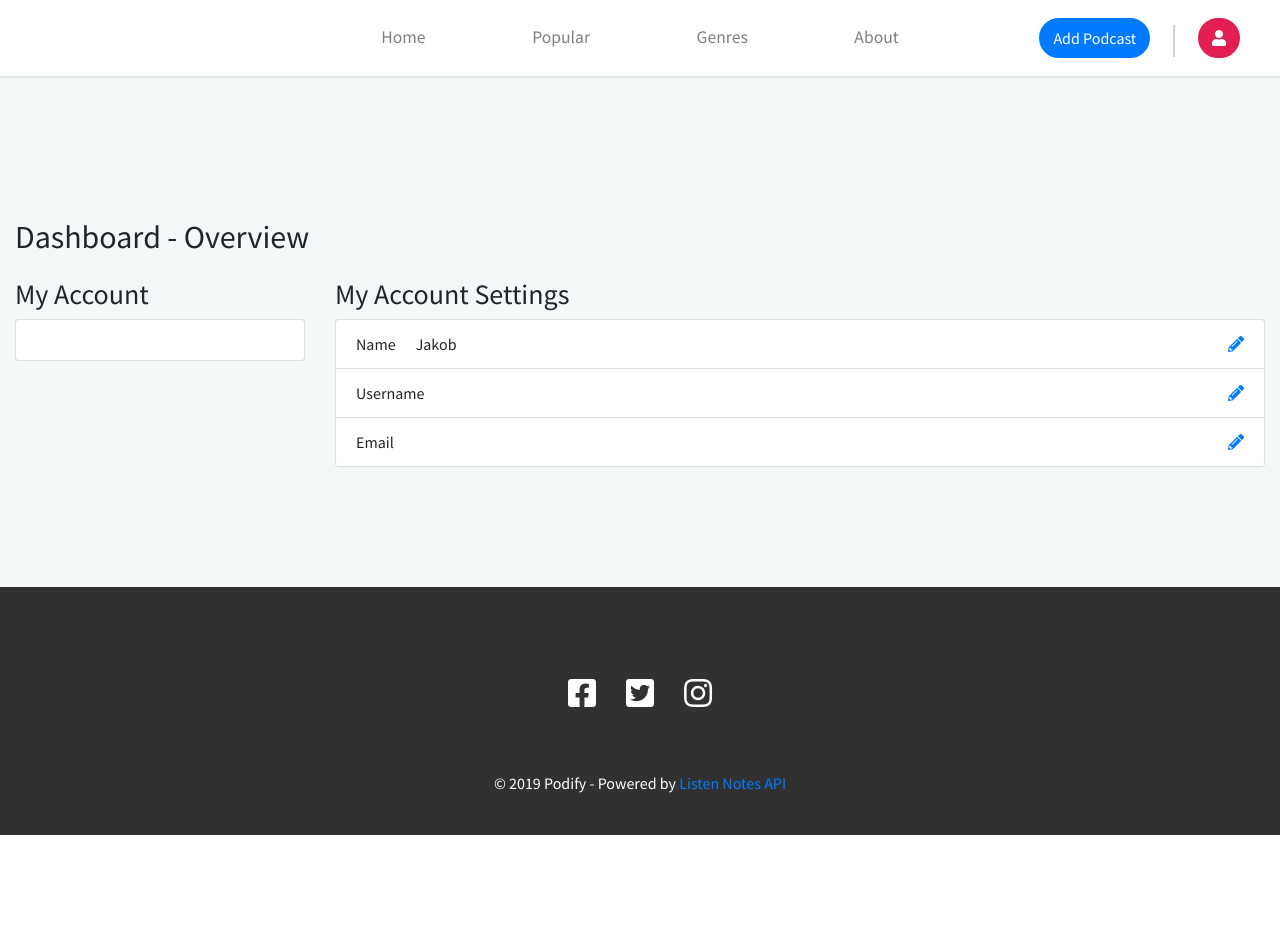
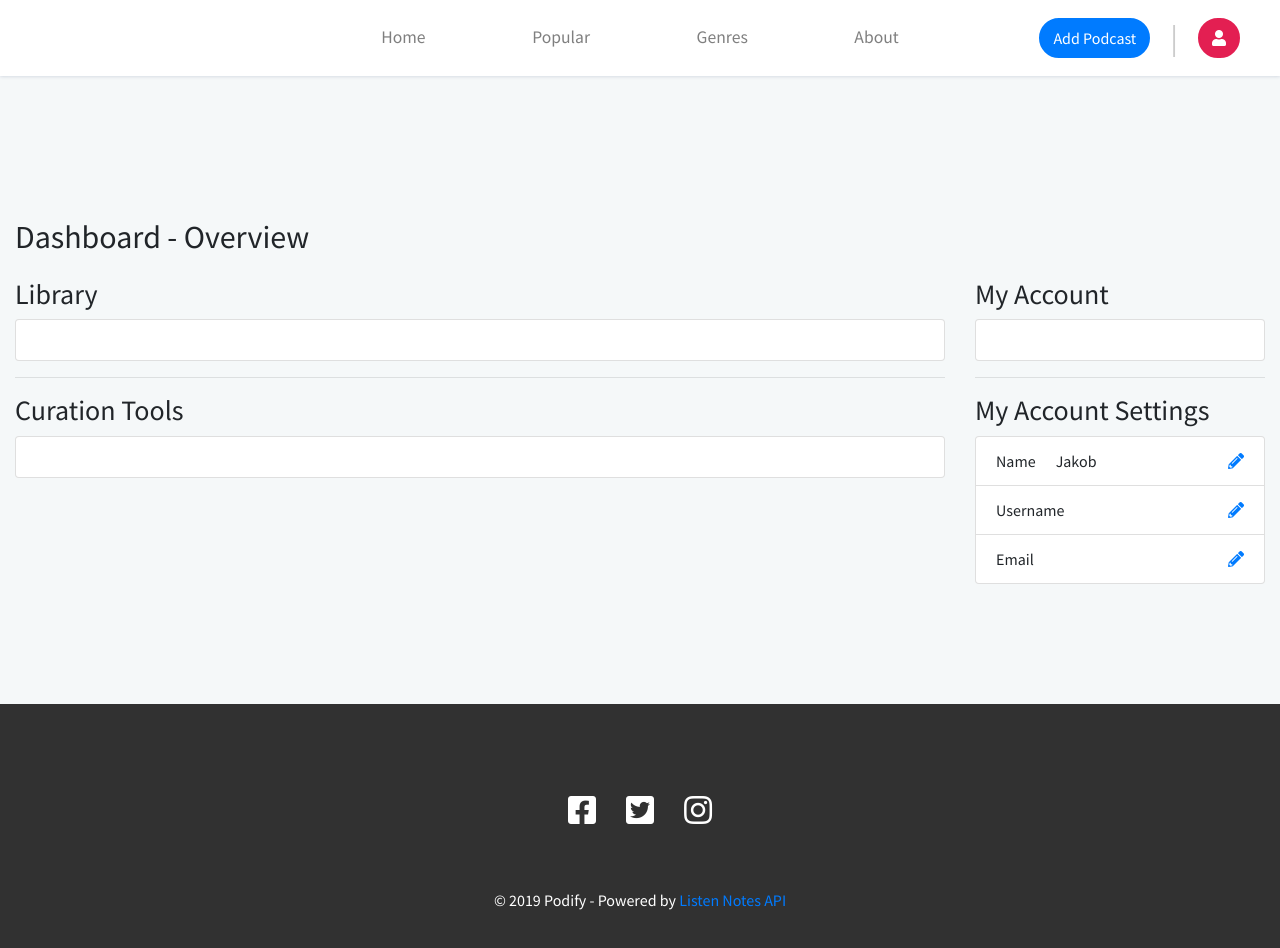
Before and after one commit to Jabser/Podify, a React (Create React App) app: page /dashboard in a window 1280 px wide. Shown: the top 948 px of the page. Before the commit the page ends 835 px from the top, so only its background shows below. Built offline with nearby package versions, Linux system fonts and the light colour scheme.

Commit message:
Dashboard - New cards

```diff
--- a/src/views/dashboard/Overview.js
+++ b/src/views/dashboard/Overview.js
@@ -8,6 +8,27 @@ class Overview extends Component {
         <div className="container-fluid">
           <h1>Dashboard - Overview</h1>
           <div className="row">
+            <div className="col-9">
+              <h3>Library</h3>
+              <div className="card">
+                <div className="card-body">
+
+                </div>
+              </div>
+
+
+
+              <hr/>
+
+
+
+              <h3>Curation Tools</h3>
+              <div className="card">
+                <div className="card-body">
+
+                </div>
+              </div>
+            </div>
             <div className="col-3">
               <h3>My Account</h3>
               <div className="card">
@@ -15,8 +36,14 @@ class Overview extends Component {
 
                 </div>
               </div>
-            </div>
-            <div className="col-9">
+
+
+
+              <hr/>
+
+
+
+
               <h3>My Account Settings</h3>
               <ul class="list-group account-settings">
                 <li class="list-group-item d-flex justify-content-between align-items-center">
```
